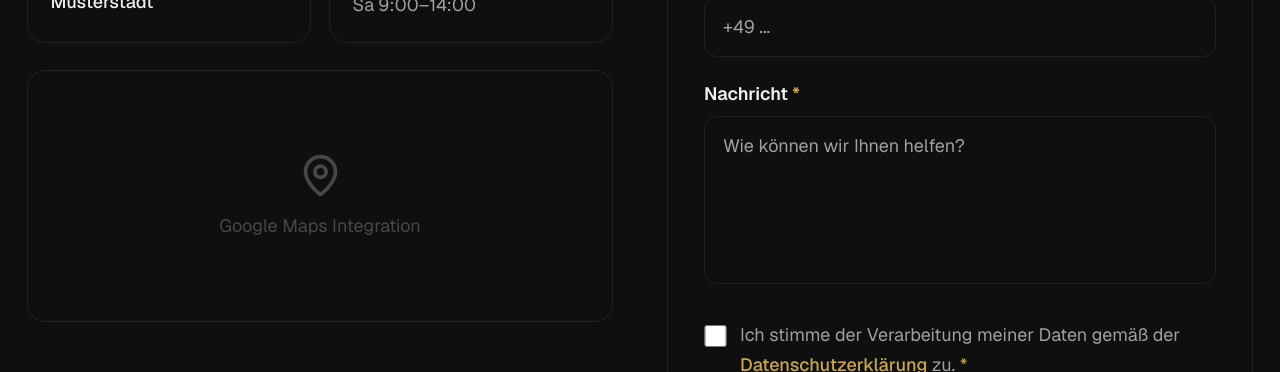
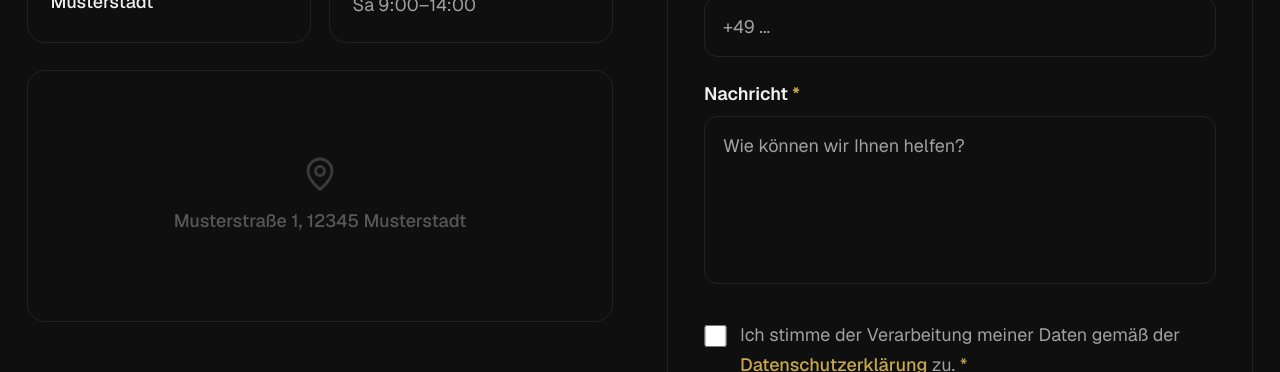
Before and after one commit to KUWEZU/template-onepager-1, a Next.js app: page / in a window 1280 px wide. Shown: the part 6965-7337 px from the top of the page. Built offline with nearby package versions, Linux system fonts and the light colour scheme.

Commit message:
feat(kontakt): replace google maps with standort_bild, address placeholder fallback

```diff
--- a/src/components/sections/Kontakt.tsx
+++ b/src/components/sections/Kontakt.tsx
@@ -1,6 +1,7 @@
 "use client";
 
 import { useState } from "react";
+import Image from "next/image";
 import { Phone, Mail, MapPin, Clock, Send, CheckCircle } from "lucide-react";
 import { client } from "@/data/client";
 
@@ -59,7 +60,7 @@ export function Kontakt() {
 
         <div className="grid lg:grid-cols-2 gap-12">
 
-          {/* Kontaktinfos */}
+          {/* Kontaktinfos + Standortbild */}
           <div>
             <div className="grid sm:grid-cols-2 gap-4 mb-6">
               {INFOS.map(({ icon: Icon, title, lines, href }) => (
@@ -82,14 +83,32 @@ export function Kontakt() {
                 </div>
               ))}
             </div>
-            <div className="h-56 border border-brand-border rounded-2xl flex items-center justify-center"
-              style={{ backgroundColor: "var(--color-card-bg)", boxShadow: "var(--card-shadow)" }}
-              aria-label="Kartenansicht" role="img">
-              <div className="text-center text-brand-text/25">
-                <MapPin className="w-10 h-10 mx-auto mb-3" aria-hidden="true" />
-                <p className="text-base">Google Maps Integration</p>
+
+            {/* Standortbild oder Adress-Placeholder */}
+            {client.standort_bild ? (
+              <div className="relative h-56 border border-brand-border rounded-2xl overflow-hidden"
+                style={{ boxShadow: "var(--card-shadow)" }}
+                aria-label="Unser Standort">
+                <Image
+                  src={client.standort_bild}
+                  alt="Unser Standort"
+                  fill
+                  className="object-cover"
+                  unoptimized
+                />
               </div>
-            </div>
+            ) : (
+              <div className="h-56 border border-brand-border rounded-2xl flex flex-col items-center justify-center gap-3"
+                style={{ backgroundColor: "var(--color-card-bg)", boxShadow: "var(--card-shadow)" }}
+                aria-label="Standort">
+                <MapPin className="w-8 h-8 text-brand-muted/30" aria-hidden="true" />
+                {client.adresse && (
+                  <p className="text-base text-brand-muted/50 font-medium text-center px-6 leading-relaxed">
+                    {client.adresse}
+                  </p>
+                )}
+              </div>
+            )}
           </div>
 
           {/* Formular */}
```
